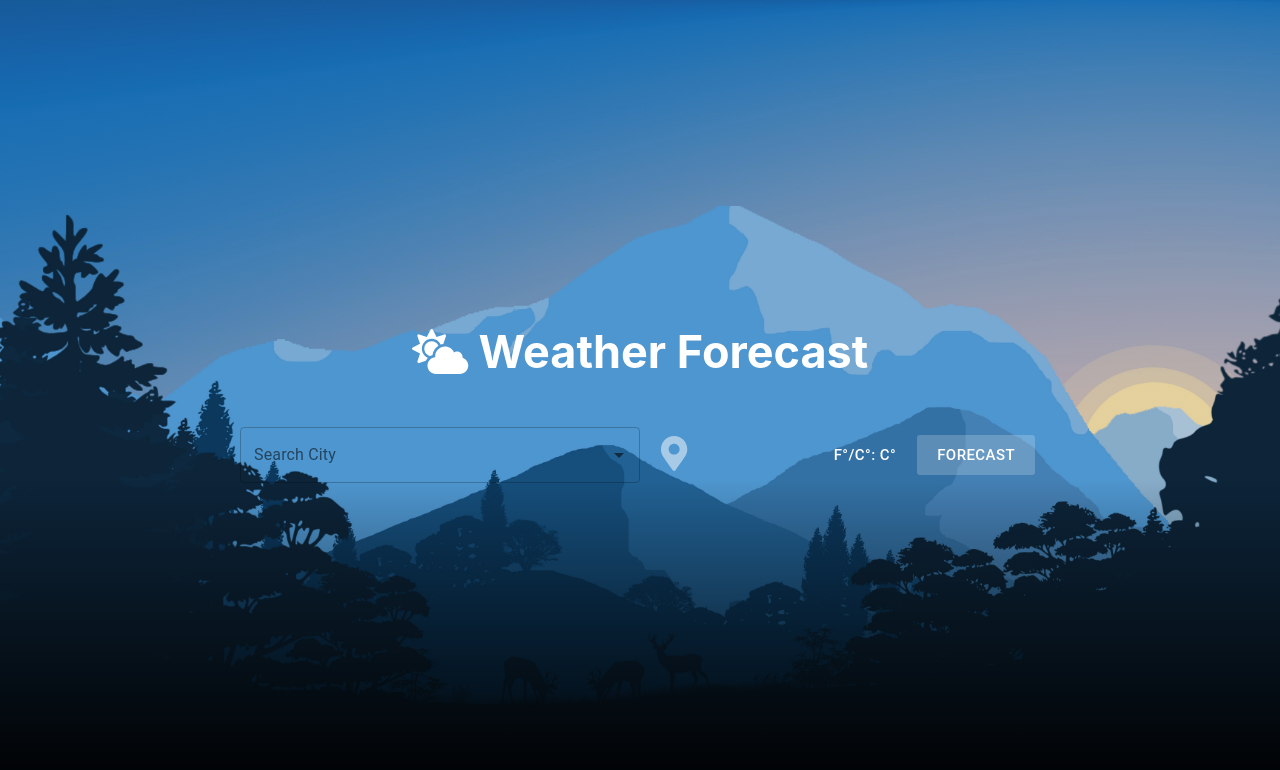
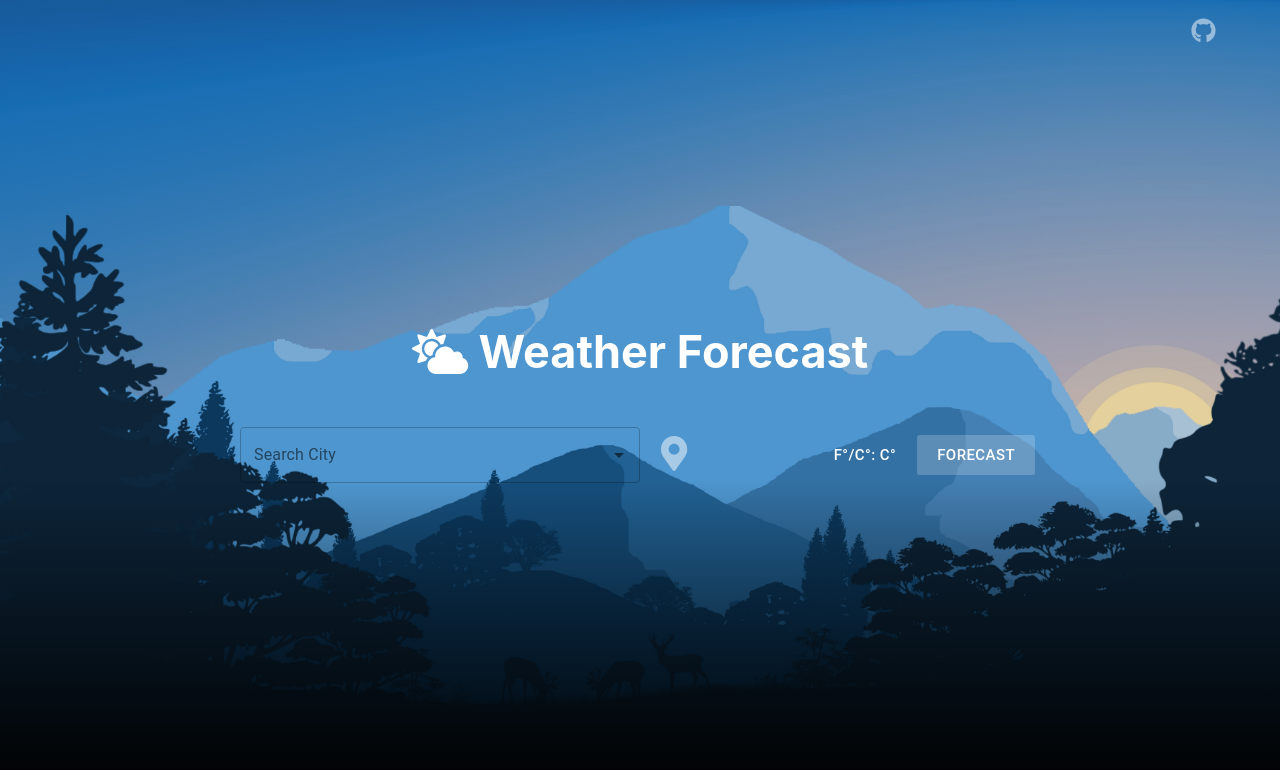
Before and after one commit to WojtekObl/Weather-app, a React (Create React App) app: page / in a window 1280 px wide. Shown: the top 770 px of the page. Built offline with nearby package versions, Linux system fonts and the light colour scheme; no server answers.

Commit message:
Github button added

```diff
--- a/package.json
+++ b/package.json
@@ -4,9 +4,11 @@
   "private": true,
   "dependencies": {
     "@fortawesome/fontawesome-svg-core": "^1.2.35",
+    "@fortawesome/free-brands-svg-icons": "^5.15.3",
     "@fortawesome/free-solid-svg-icons": "^5.15.3",
     "@fortawesome/react-fontawesome": "^0.1.14",
     "@material-ui/core": "^4.11.3",
+    "@material-ui/icons": "^4.11.2",
     "@material-ui/lab": "^4.0.0-alpha.57",
     "@testing-library/jest-dom": "^5.12.0",
     "@testing-library/react": "^11.2.6",
--- a/src/App.css
+++ b/src/App.css
@@ -10,7 +10,8 @@
   justify-content: center;
   align-items: center;
   /* background-image: linear-gradient(#2193b0, #6dd5ed); */
-  background: linear-gradient(rgba(0,0,0,.10) 60%,#000),url('./media/bcg.jpg');
+  background: linear-gradient(rgba(0, 0, 0, 0.1) 60%, #000),
+    url("./media/bcg.jpg");
   background-size: cover;
   overflow: scroll;
 }
@@ -36,6 +37,17 @@
   color: rgb(245, 245, 245);
   margin: 5px;
 }
+.git-hub-icon {
+  position: absolute;
+  top: 2%;
+  right: 5%;
+  font-size: 25px;
+  color: rgba(255, 255, 255, 0.5);
+  transition: all 0.15s;
+}
+.git-hub-icon:hover {
+  color: white;
+}
 
 @media (max-width: 550px) {
   .app {
@@ -52,6 +64,14 @@
     margin: 10px;
     color: #fff;
     text-align: center;
+  }
+  .git-hub-icon {
+    position: absolute;
+    top: 1%;
+    right: 2%;
+    font-size: 20px;
+    color: rgba(255, 255, 255, 0.5);
+    transition: all 0.15s;
   }
 }
 
@@ -73,9 +93,9 @@
     margin: 10px;
   }
 
-.app__geolocation-status {
-  font-size: 10px;
-  color: lightgray;
-  margin: 2px;
+  .app__geolocation-status {
+    font-size: 10px;
+    color: lightgray;
+    margin: 2px;
+  }
 }
-}
--- a/src/App.js
+++ b/src/App.js
@@ -7,6 +7,7 @@ import Controls from "./components/Controls/Controls.js";
 
 import { FontAwesomeIcon } from "@fortawesome/react-fontawesome";
 import { faCloudSun } from "@fortawesome/free-solid-svg-icons";
+import { faGithub } from "@fortawesome/free-brands-svg-icons";
 
 const App = () => {
   const [forecast, setForecast] = useState({});
@@ -96,6 +97,7 @@ const App = () => {
 
   return (
     <div className="app">
+      <a className="git-hub-icon" href="https://github.com/WojtekObl/Weather-app" target="blank"><FontAwesomeIcon icon={faGithub} /></a>
       <h1 className="app__tittle">
         <FontAwesomeIcon icon={faCloudSun} /> Weather Forecast
       </h1>
--- a/src/components/Controls/Controls.js
+++ b/src/components/Controls/Controls.js
@@ -1,5 +1,5 @@
 import React from "react";
-import './Controls.css'
+import "./Controls.css";
 import { Button, withStyles } from "@material-ui/core";
 
 function Controls({ unit, setUnit, city, handleForecast }) {
@@ -36,7 +36,6 @@ function Controls({ unit, setUnit, city, handleForecast }) {
 
       <StyledButton
         size="large"
-        // style={{ margin: 5, color: 'white' }}
         className="input__button"
         disabled={!city}
         onClick={() => {
--- a/src/components/Search/Search.js
+++ b/src/components/Search/Search.js
@@ -93,7 +93,7 @@ function Search({ city, handleForecast, searchCity, setCity, getLocation }) {
           />
         )}
       />
-      <Tooltip title="Use your location" arrow enterDelay={500}>
+      <Tooltip title="Use your location" arrow enterDelay={500} placement="top">
         <button
           className="search__geolocalisation-button"
           onClick={() => {
```
Also changed, not shown: 1 other file (tests, documents, lock files or other folders).
